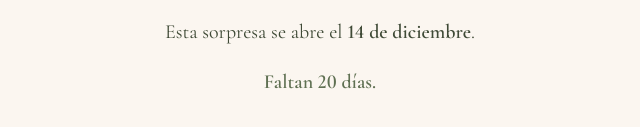
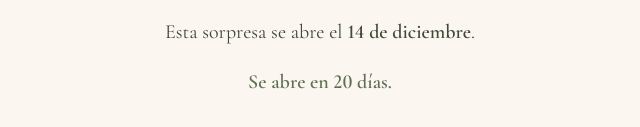
Before and after one commit to salvestore44-creator/Salve, a plain HTML site: page dia-02/index.html in a window 1280 px wide. Shown: the part 467-594 px from the top of the page, 320-960 px from the left. Drawn offline with Linux system fonts and the light colour scheme.

Commit message:
Add files via upload

```diff
--- a/assets/salve.js
+++ b/assets/salve.js
@@ -96,7 +96,7 @@ document.addEventListener("DOMContentLoaded", function () {
   var fecha = document.documentElement.dataset.fecha;
   if (f && fecha) {
     var k = dias(hoy, fecha);
-    f.textContent = k > 0 ? (k === 1 ? "Falta 1 día." : "Faltan " + k + " días.") : "";
+    f.textContent = k > 0 ? (k === 1 ? "Se abre mañana." : "Se abre en " + k + " días.") : "";
   }
 
   /* Sorpresas */
```
Also changed, not shown: dia-01/index.html (+1 -1 lines).
